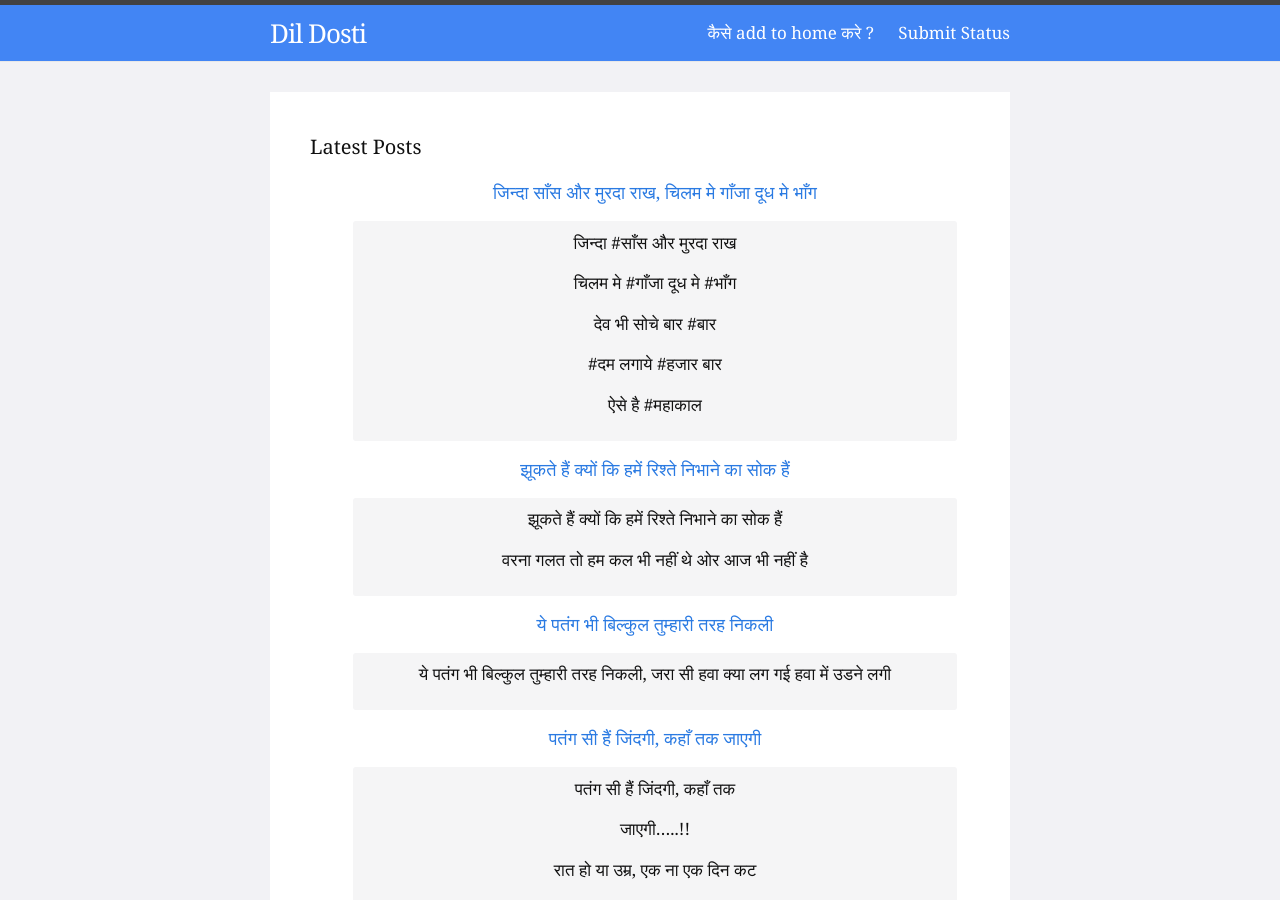
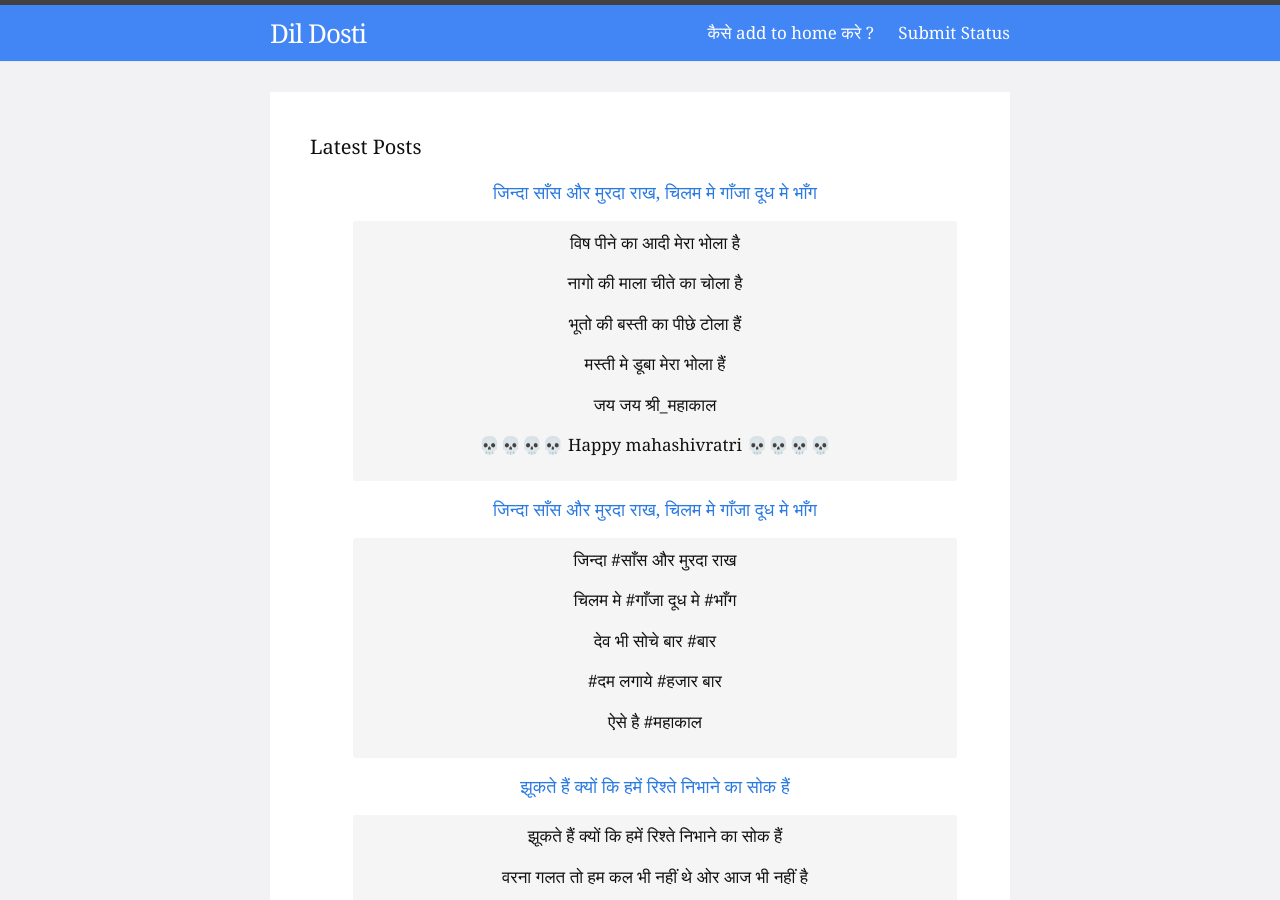
Before and after one commit to dildashdosti/dildashdosti.github.io, a Jekyll site: the page built from index.html, in a window 1280 px wide and 900 px high. Built offline with Jekyll 4.4.1, drawn with Linux system fonts in a browser that asks for light colours; some of the changed text lies outside the part shown.

Commit message:
shivratri status

```diff
--- /dev/null
+++ b/_posts/mahashivratri-status/2018-01-14-2.md
@@ -0,0 +1,18 @@
+---
+layout: post
+title: जिन्दा साँस और मुरदा राख, चिलम मे गाँजा दूध मे भाँग
+permalink: vish-pine-ka-aadi-mera-bhola-he.html
+category: Mahashivratri-Status
+prevnav: chilam-me-ganza-dundh-me-bhang.html
+---
+> विष पीने का आदी मेरा भोला है
+>
+> नागो की माला चीते का चोला है
+>
+> भूतो की बस्ती का पीछे टोला हैं
+>
+> मस्ती मे डूबा मेरा भोला हैं
+>
+> जय जय श्री_महाकाल
+>
+> 💀💀💀💀 Happy mahashivratri 💀💀💀💀
```
Also changed, not shown: _posts/mahashivratri-status/2018-01-14-1.md (+1 -0 lines).
